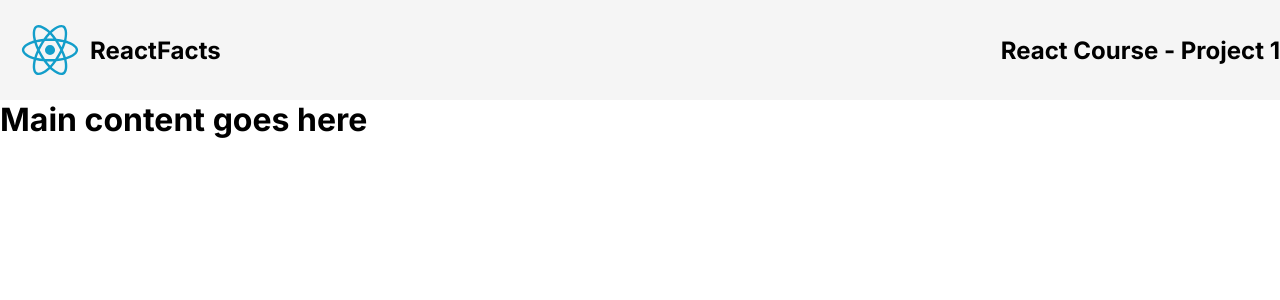
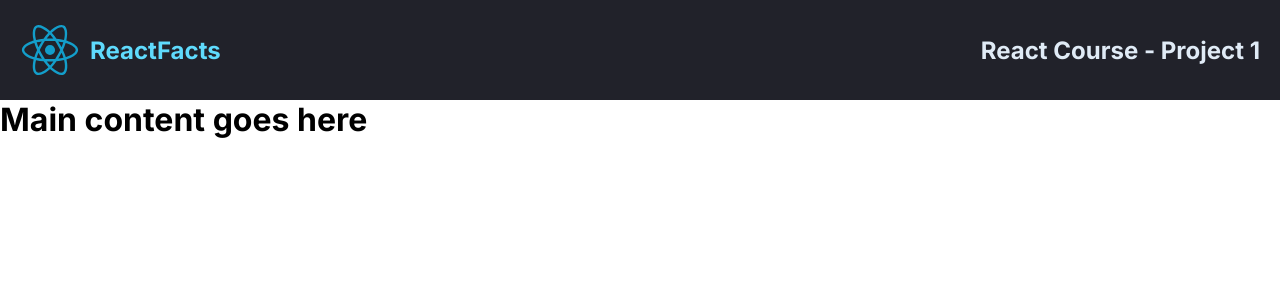
Before and after one commit to dijanakalaposratic/scrimba-react-p1-static-page, a React (Vite) app: page / in a window 1280 px wide. Shown: the top 300 px of the page. Built offline with nearby package versions, Linux system fonts and the light colour scheme.

Commit message:
added colors to the navbar

```diff
--- a/src/main.css
+++ b/src/main.css
@@ -11,7 +11,7 @@ html {
 nav {
 	height: 100px;
 	width: 100%;
-	background-color: #f5f5f5;
+	background-color: #21222a;
 	display: flex;
 	justify-content: space-between;
 	align-items: center;
@@ -25,7 +25,13 @@ nav {
 
 .logo h1 {
 	margin-left: 10px;
+	color: #5fdbfd;
 }
 .logo img {
 	width: 60px;
 }
+
+.title {
+	color: #e0ebf6;
+	margin-right: 20px;
+}
```
